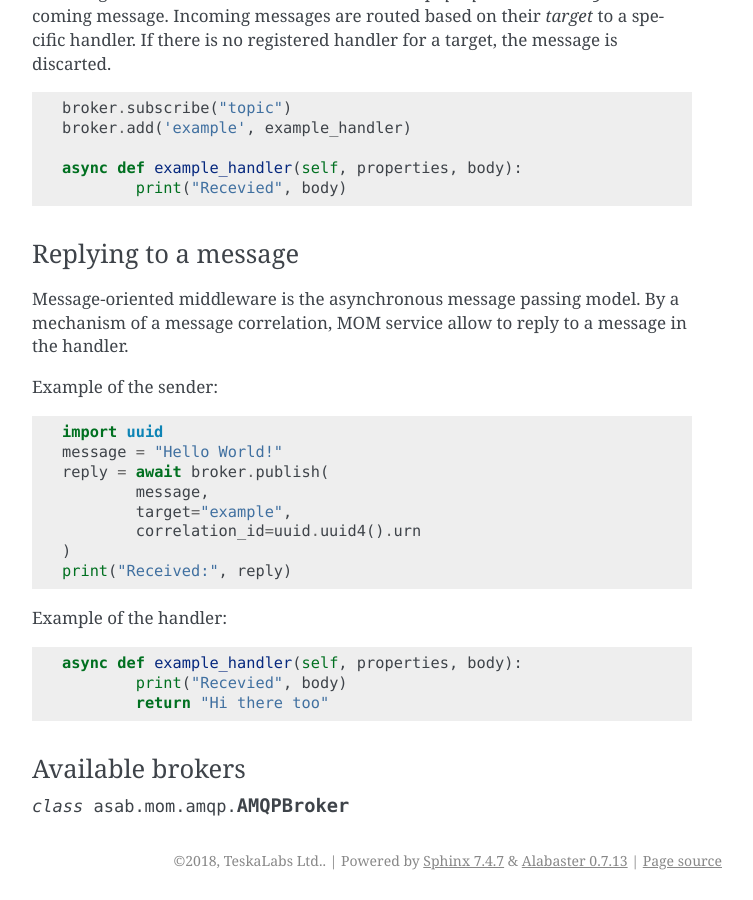
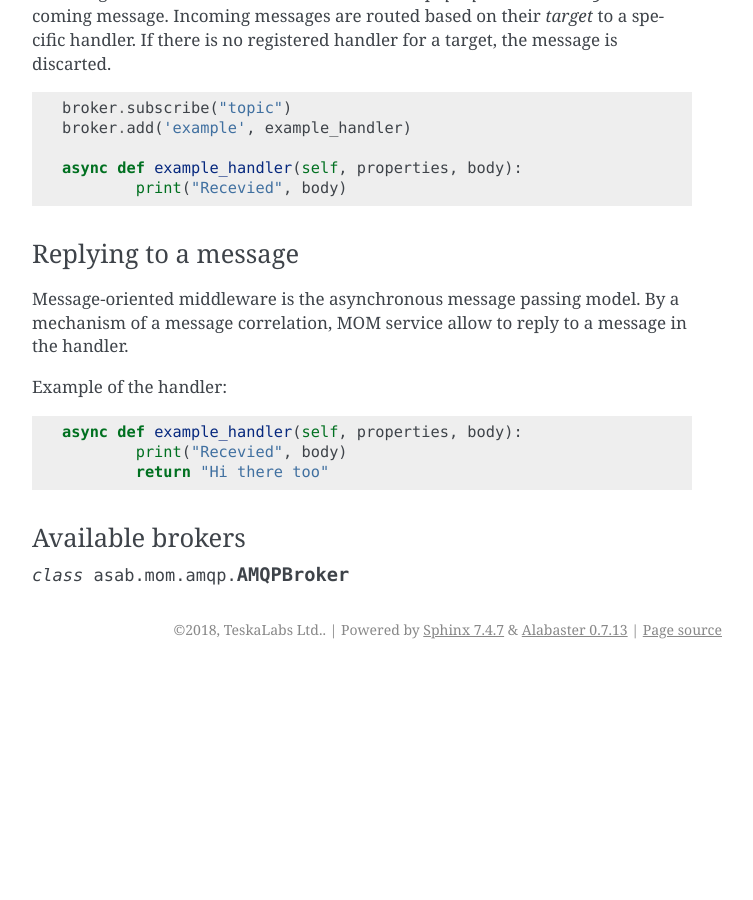
Before and after one commit to TeskaLabs/asab, a Sphinx documentation site: the page built from doc/asab/mom/index.rst, in a window 1280 px wide and 900 px high, scrolled down 1647 px. Shown: the whole window, without its empty margins (388-1141 px from the left). Built offline with Sphinx 7.4.7, drawn with Linux system fonts in a browser that asks for light colours; the version number is read from the project's files by our own code; after the commit the page ends 2316 px from its top, so only the background shows below that.

Commit message:
Remove obsoleted example.

```diff
--- a/doc/asab/mom/index.rst
+++ b/doc/asab/mom/index.rst
@@ -97,20 +97,6 @@ Message-oriented middleware is the asynchronous message passing model.
 By a mechanism of a message correlation, MOM service allow to reply to a message in the handler.
 
 
-Example of the sender:
-
-.. code:: python
-
-	import uuid
-	message = "Hello World!"
-	reply = await broker.publish(
-		message,
-		target="example",
-		correlation_id=uuid.uuid4().urn
-	)
-	print("Received:", reply)
-
-
 Example of the handler:
 
 .. code:: python
```
